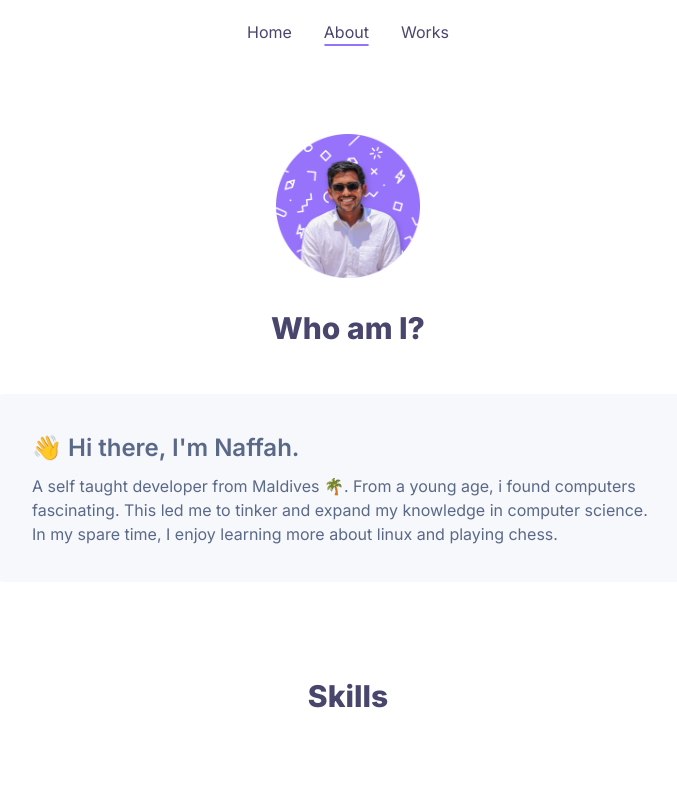
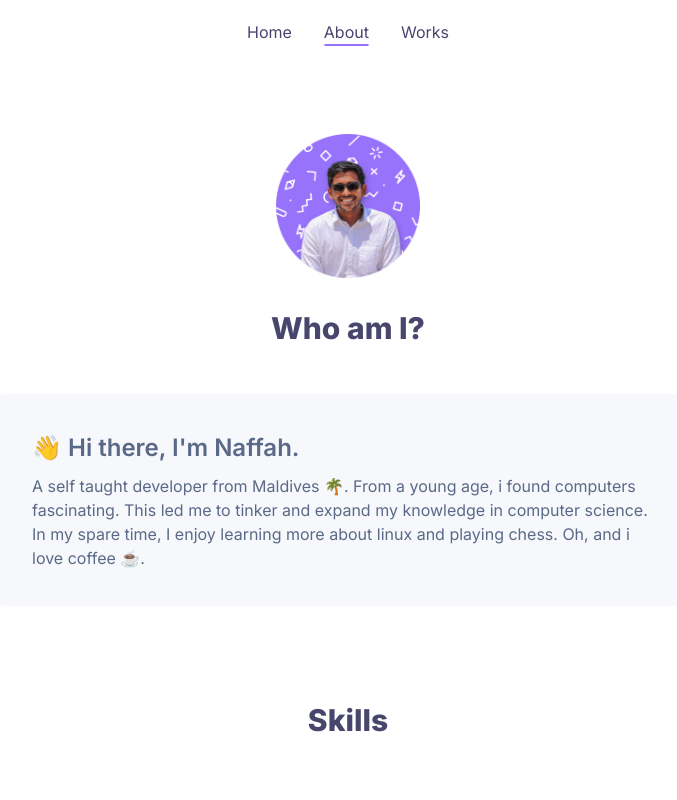
Before and after one commit to n4ff4h/naffah.me, a Next.js app: page /about in a window 1280 px wide. Shown: the top 800 px of the page, without its empty margins (292-969 px from the left). Built offline with nearby package versions, Linux system fonts and the light colour scheme; some icons are missing.

Commit message:
refactor: Update intro in about page

```diff
--- a/pages/about.js
+++ b/pages/about.js
@@ -51,7 +51,7 @@ export default function About() {
             A self taught developer from Maldives 🌴. From a young age, i found
             computers fascinating. This led me to tinker and expand my knowledge
             in computer science. In my spare time, I enjoy learning more about
-            linux and playing chess.
+            linux and playing chess. Oh, and i love coffee ☕️.
           </Text>
         </Box>
         <Heading fontSize="3xl" color="darkPurple" textAlign="center" pb={12}>
```
